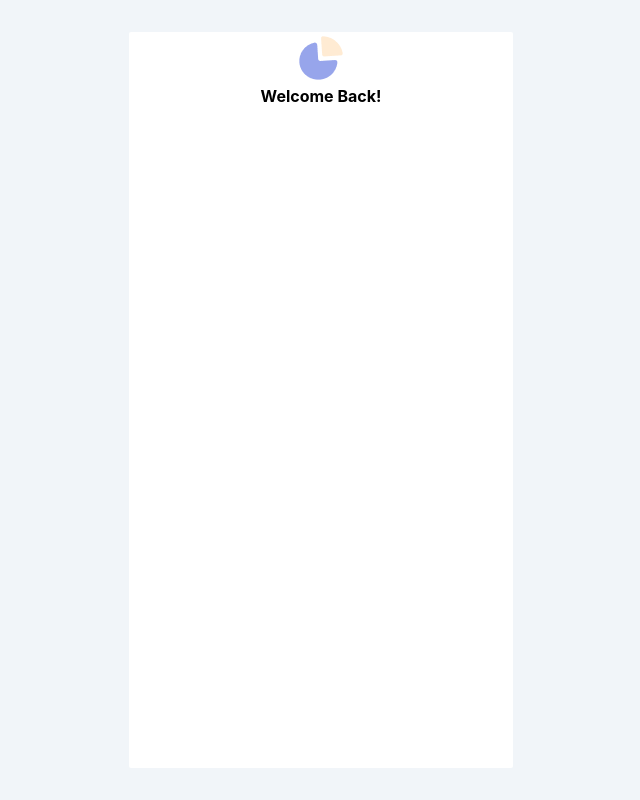
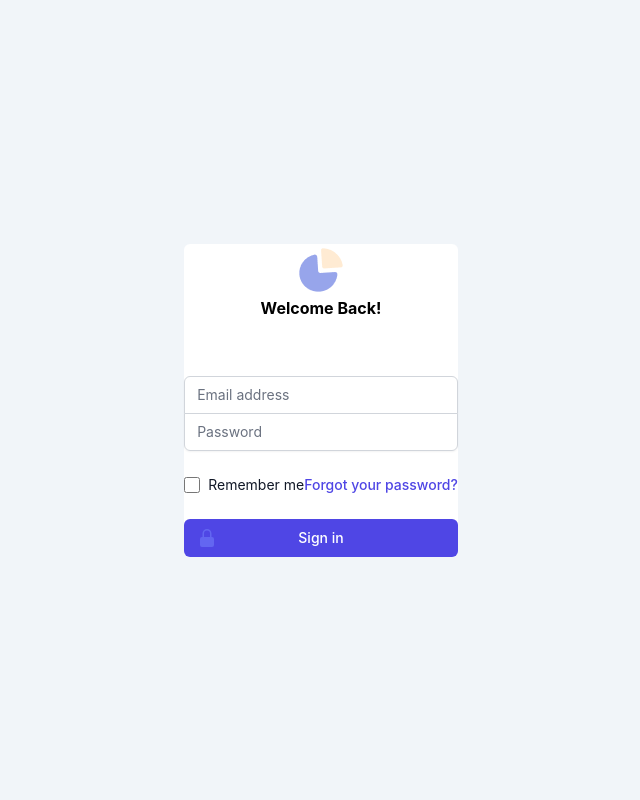
Before and after one commit to Ruan-Rita/Metrix-SaaS, a Next.js app in the folder client/: page /login in a window 1280 px wide. Shown: the whole page, without its empty margins (319-959 px from the left). Built offline with nearby package versions, Linux system fonts and the light colour scheme.

Commit message:
Client: start login page and add icon/ui tailwind

```diff
--- /dev/null
+++ b/client/components/core/Input/index.tsx
@@ -0,0 +1,43 @@
+import { useState } from "react"
+
+interface IInput {
+  label: string
+  value: string
+}
+export default function Input({label, value}: IInput) {
+  const [newValue, setNewValue] = useState(value)
+  return (
+    <div>
+      {
+        label ? (
+          <label className="sr-only">
+            {label}
+            <input
+              name="email"
+              type="email"
+              autoComplete="email"
+              required
+              className="relative block w-full appearance-none rounded-none rounded-t-md border border-gray-300 px-3 py-2 text-gray-900 placeholder-gray-500 focus:z-10 focus:border-indigo-500 focus:outline-none focus:ring-indigo-500 sm:text-sm"
+              placeholder="Email address"
+            />
+          </label>
+        )
+        : (
+          <input
+            id="email-address"
+            name="email"
+            type="email"
+            autoComplete="email"
+            value={newValue}
+            onChange={e => {
+              console.log('test de onchange');
+            }}
+            required
+            className="relative block w-full appearance-none rounded-none rounded-t-md border border-gray-300 px-3 py-2 text-gray-900 placeholder-gray-500 focus:z-10 focus:border-indigo-500 focus:outline-none focus:ring-indigo-500 sm:text-sm"
+            placeholder="Email address"
+          />
+        )
+      }
+    </div>
+  )
+}
--- a/client/package.json
+++ b/client/package.json
@@ -9,6 +9,8 @@
     "lint": "next lint"
   },
   "dependencies": {
+    "@headlessui/react": "^1.7.3",
+    "@heroicons/react": "^2.0.11",
     "@types/jest": "^29.1.1",
     "@types/node": "^18.8.2",
     "@types/react": "^18.0.21",
--- a/client/pages/login.tsx
+++ b/client/pages/login.tsx
@@ -1,12 +1,78 @@
 import Image from "next/image";
+import { LockClosedIcon } from '@heroicons/react/20/solid'
 import logo from '../public/images/logo.png'
 
 export default function Home() {
   return (
-    <section className='bg-slate-100 p-8 w-full h-screen flex justify-center'>
-      <div className="bg-white rounded-sm flex flex-col items-center w-96">
+    <section className='bg-slate-100 p-8 w-full h-screen flex justify-center items-center'>
+      <div className="bg-white rounded-md flex flex-col items-center h-max max-w-lg" >
         <Image src={logo} alt="logo" />
         <h1 className="font-bold text-black">Welcome Back!</h1>
+        <form className="mt-8 space-y-6" action="#" method="POST">
+            <input type="hidden" name="remember" defaultValue="true" />
+            <div className="-space-y-px rounded-md shadow-sm">
+              <div>
+                <label htmlFor="email-address" className="sr-only">
+                  Email address
+                </label>
+                <input
+                  id="email-address"
+                  name="email"
+                  type="email"
+                  autoComplete="email"
+                  required
+                  className="relative block w-full appearance-none rounded-none rounded-t-md border border-gray-300 px-3 py-2 text-gray-900 placeholder-gray-500 focus:z-10 focus:border-indigo-500 focus:outline-none focus:ring-indigo-500 sm:text-sm"
+                  placeholder="Email address"
+                />
+              </div>
+              <div>
+                <label htmlFor="password" className="sr-only">
+                  Password
+                </label>
+                <input
+                  id="password"
+                  name="password"
+                  type="password"
+                  autoComplete="current-password"
+                  required
+                  className="relative block w-full appearance-none rounded-none rounded-b-md border border-gray-300 px-3 py-2 text-gray-900 placeholder-gray-500 focus:z-10 focus:border-indigo-500 focus:outline-none focus:ring-indigo-500 sm:text-sm"
+                  placeholder="Password"
+                />
+              </div>
+            </div>
+
+            <div className="flex items-center justify-between">
+              <div className="flex items-center">
+                <input
+                  id="remember-me"
+                  name="remember-me"
+                  type="checkbox"
+                  className="h-4 w-4 rounded border-gray-300 text-indigo-600 focus:ring-indigo-500"
+                />
+                <label htmlFor="remember-me" className="ml-2 block text-sm text-gray-900">
+                  Remember me
+                </label>
+              </div>
+
+              <div className="text-sm">
+                <a href="#" className="font-medium text-indigo-600 hover:text-indigo-500">
+                  Forgot your password?
+                </a>
+              </div>
+            </div>
+
+            <div>
+              <button
+                type="submit"
+                className="group relative flex w-full justify-center rounded-md border border-transparent bg-indigo-600 py-2 px-4 text-sm font-medium text-white hover:bg-indigo-700 focus:outline-none focus:ring-2 focus:ring-indigo-500 focus:ring-offset-2"
+              >
+                <span className="absolute inset-y-0 left-0 flex items-center pl-3">
+                  <LockClosedIcon className="h-5 w-5 text-indigo-500 group-hover:text-indigo-400" aria-hidden="true" />
+                </span>
+                Sign in
+              </button>
+            </div>
+          </form>
       </div>
     </section>
   )
```
Also changed, not shown: 1 other file (tests, documents, lock files or other folders).
